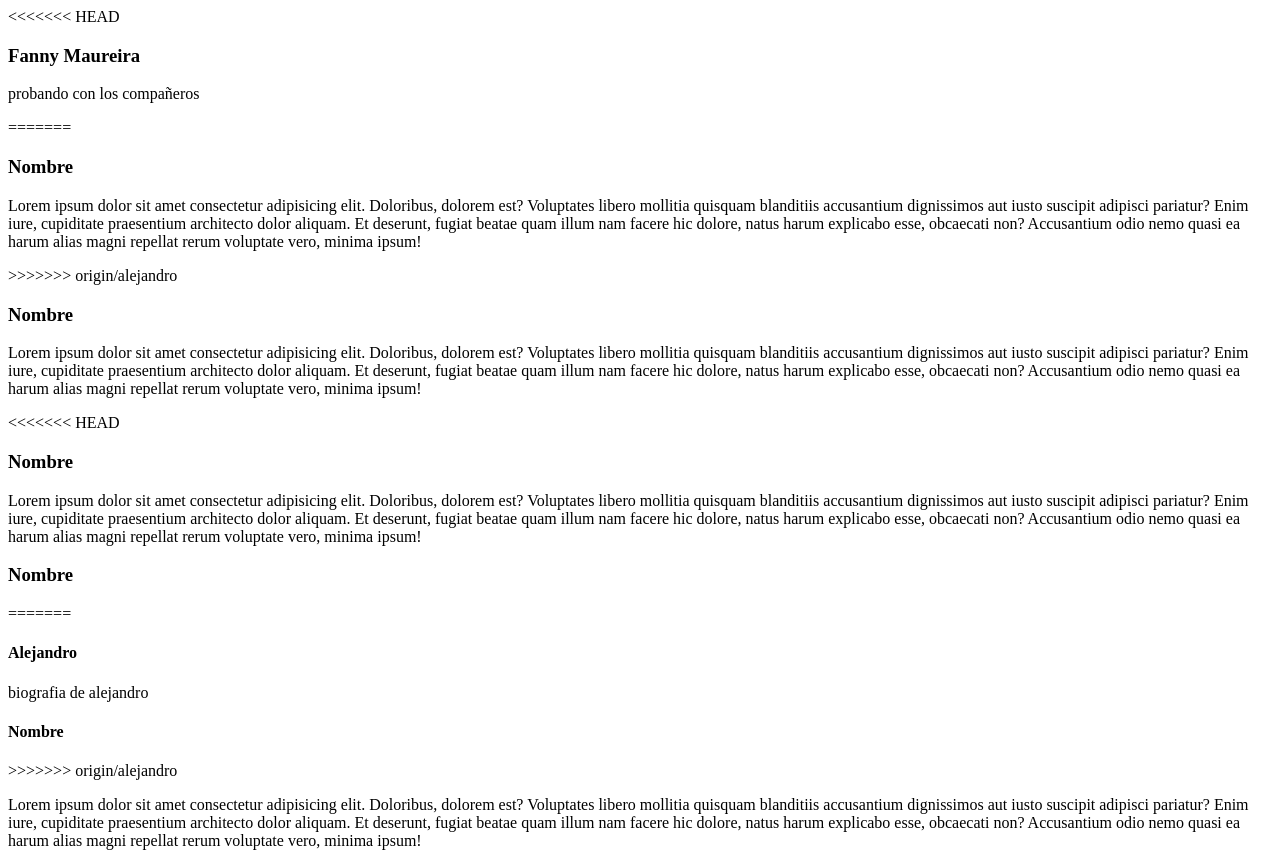
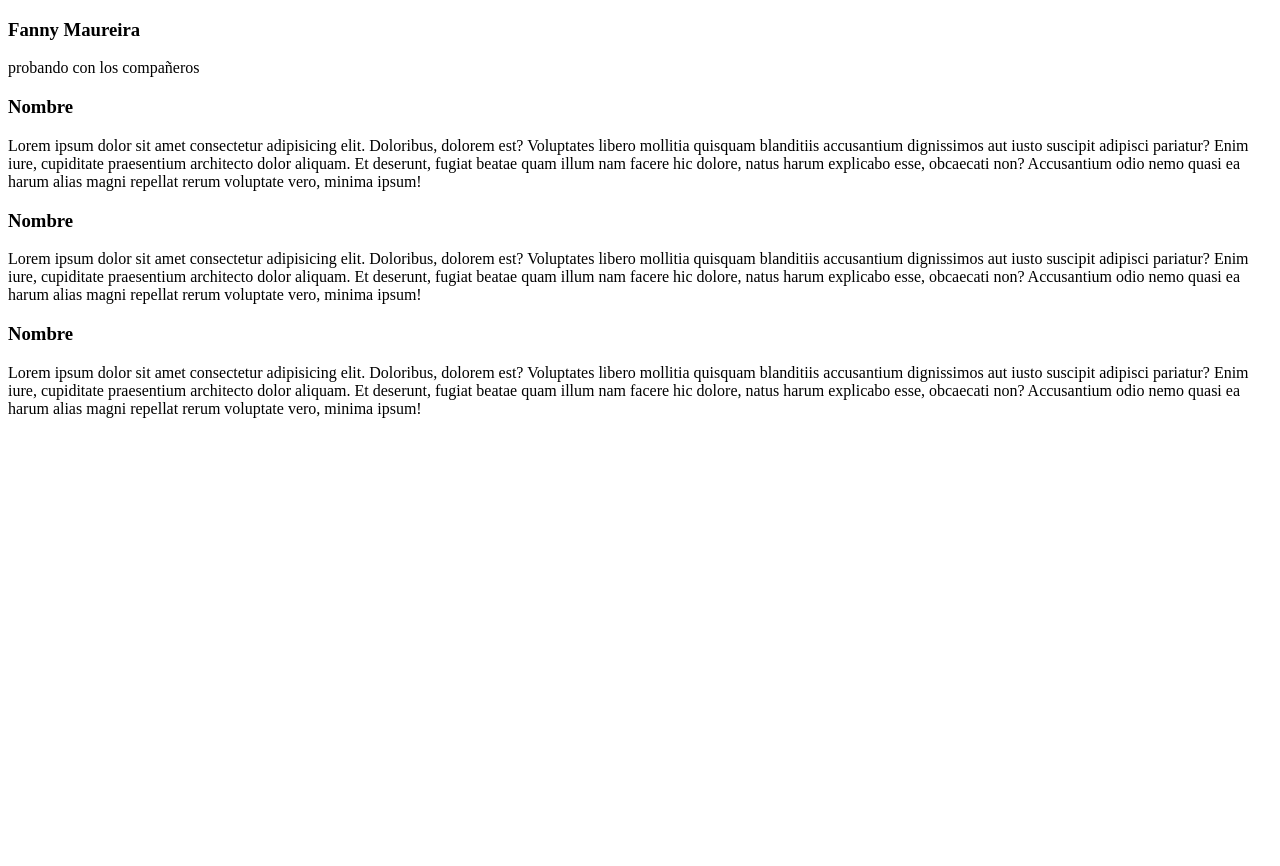
Before and after one commit to estebanlab2021/GitHub_colaborative, a plain HTML site: page index.html in a window 1280 px wide. After the commit the page ends 800 px from the top, so only its background shows below. Drawn offline with Linux system fonts and the light colour scheme.

Commit message:
se aceptaron cambios

```diff
--- a/index.html
+++ b/index.html
@@ -9,33 +9,18 @@
 <body>
     <section>
         <article>
-<<<<<<< HEAD
             <h1>Fanny Maureira</h1>
             <p>probando con los compañeros</p>
-=======
-            <h1>Nombre</h1>
-            <p>Lorem ipsum dolor sit amet consectetur adipisicing elit. Doloribus, dolorem est? Voluptates libero mollitia quisquam blanditiis accusantium dignissimos aut iusto suscipit adipisci pariatur? Enim iure, cupiditate praesentium architecto dolor aliquam.
-            Et deserunt, fugiat beatae quam illum nam facere hic dolore, natus harum explicabo esse, obcaecati non? Accusantium odio nemo quasi ea harum alias magni repellat rerum voluptate vero, minima ipsum!</p>
->>>>>>> origin/alejandro
         </article><!--Ho hace Fanny-->
         <article>
             <h1>Nombre</h1>
             <p>Lorem ipsum dolor sit amet consectetur adipisicing elit. Doloribus, dolorem est? Voluptates libero mollitia quisquam blanditiis accusantium dignissimos aut iusto suscipit adipisci pariatur? Enim iure, cupiditate praesentium architecto dolor aliquam.
             Et deserunt, fugiat beatae quam illum nam facere hic dolore, natus harum explicabo esse, obcaecati non? Accusantium odio nemo quasi ea harum alias magni repellat rerum voluptate vero, minima ipsum!</p>
         </article><!--Ho hace Yerko-->
-<<<<<<< HEAD
         <article><h1>Nombre</h1>
             <p>Lorem ipsum dolor sit amet consectetur adipisicing elit. Doloribus, dolorem est? Voluptates libero mollitia quisquam blanditiis accusantium dignissimos aut iusto suscipit adipisci pariatur? Enim iure, cupiditate praesentium architecto dolor aliquam.
             Et deserunt, fugiat beatae quam illum nam facere hic dolore, natus harum explicabo esse, obcaecati non? Accusantium odio nemo quasi ea harum alias magni repellat rerum voluptate vero, minima ipsum!</p></article><!--Ho hace Alejandro-->
         <article><h1>Nombre</h1>
-=======
-        <article>
-            <h1>Alejandro</h1>
-            <p>biografia de alejandro</p>
-        </article><!--Ho hace Alejandro-->
-        <article>
-            <h1>Nombre</h1>
->>>>>>> origin/alejandro
             <p>Lorem ipsum dolor sit amet consectetur adipisicing elit. Doloribus, dolorem est? Voluptates libero mollitia quisquam blanditiis accusantium dignissimos aut iusto suscipit adipisci pariatur? Enim iure, cupiditate praesentium architecto dolor aliquam.
             Et deserunt, fugiat beatae quam illum nam facere hic dolore, natus harum explicabo esse, obcaecati non? Accusantium odio nemo quasi ea harum alias magni repellat rerum voluptate vero, minima ipsum!</p></article><!--Ho hace Esteban-->
     </section>
```
